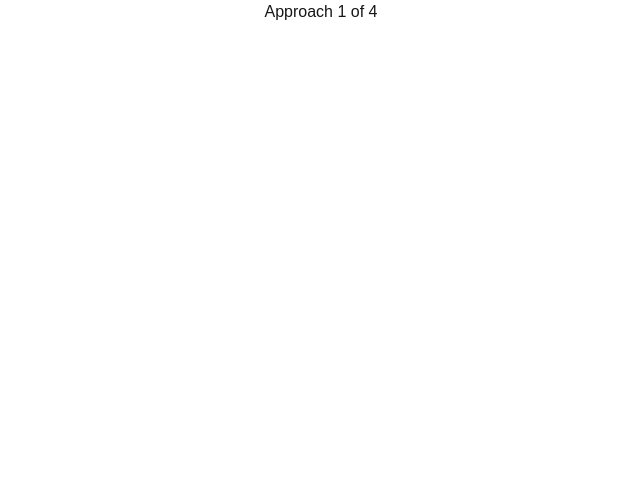
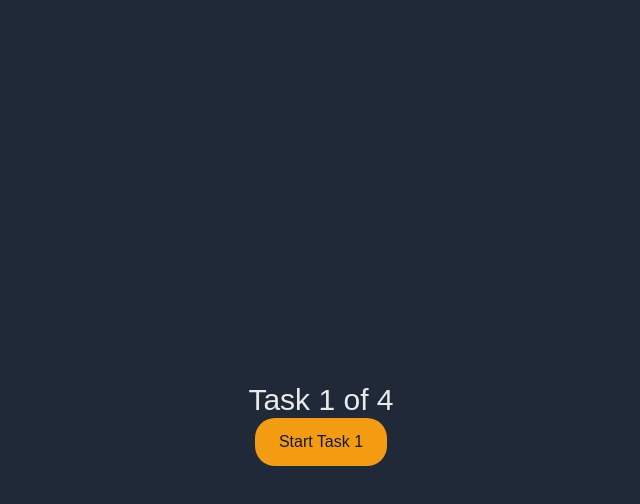
Before and after one commit to Ashutoshkr23/brightmindslab, a Next.js app: page /quiz in a window 1280 px wide. Shown: the top 504 px of the page, without its empty margins (319-959 px from the left). Built offline with nearby package versions, Linux system fonts and the light colour scheme.

Commit message:
ui changes

```diff
--- a/Components/QuizClient.tsx
+++ b/Components/QuizClient.tsx
@@ -112,7 +112,7 @@ const QuizClient: React.FC = () => {
 
   if (showResult) {
     return (
-      <div className="flex flex-col gap-4 items-center">
+      <div className="flex flex-col gap-4 bg-background items-center">
         <p className="text-3xl font-bold text-Dark-blue">
           Score: {score} / {QUESTIONS_PER_APPROACH}
         </p>
@@ -139,26 +139,30 @@ const QuizClient: React.FC = () => {
 
   if (!started) {
     return (
-      <div className="flex flex-col gap-4 items-center">
-        <p className="text-xl text-gray-600">Approach {approachIndex + 1} of {generators.length}</p>
-        <button
-          onClick={startApproach}
-          className="bg-Dark-blue text-white text-2xl px-6 py-3 rounded-xl"
-        >
-          Start Approach {approachIndex + 1}
-        </button>
-      </div>
+      <div className="flex flex-col items-center justify-center min-h-screen bg-background mt-32 gap-y-32">
+  <p className="text-3xl text-light text-center">
+    Task {approachIndex + 1} of {generators.length}
+  </p>
+
+  <button
+    onClick={startApproach}
+    className="bg-primary text-dark mt-32 text-2xl md:text-3xl px-6 py-3 rounded-xl shadow hover:bg-[#e08e0b] transition"
+  >
+    Start Task {approachIndex + 1}
+  </button>
+</div>
+
     );
   }
 
   return (
-    <div className="flex flex-col gap-6 items-center justify-center p-4">
+    <div className="flex flex-col gap-6 items-center bg-background  justify-center p-4">
       <p className="text-xl text-Dark-blue font-semibold">
         Approach {approachIndex + 1} | Question {questionNumber} /{" "}
         {QUESTIONS_PER_APPROACH}
       </p>
       <p className="text-sm text-gray-600">Time: {formatTime(elapsedTime)}</p>
-      <div className="flex items-center gap-6">
+      <div className="flex  flex-col items-center gap-6">
         <p className="text-3xl font-bold select-none text-Black">
           {number1} {operator} {number2} = ?
         </p>
@@ -166,7 +170,7 @@ const QuizClient: React.FC = () => {
           type="number"
           value={tempAnswer ?? ""}
           onChange={handleChange}
-          className="border-2 border-Dark-blue text-3xl text-center w-24 rounded focus:outline-none focus:ring-2 focus:ring-Dark-blue/50"
+          className="border-2 border-Dark-blue text-black text-3xl text-center w-24 rounded focus:outline-none focus:ring-2 focus:ring-Dark-blue/50"
           autoFocus
         />
       </div>
--- a/app/challenge/page.tsx
+++ b/app/challenge/page.tsx
@@ -1,7 +1,11 @@
-// app/challenge/page.tsx
-import Link from 'next/link';
+import Link from "next/link";
 
+// Total challenge days
 const TOTAL_DAYS = 30;
+
+// Get today's date
+const today = new Date();
+const currentDay = today.getDate(); // Example: 2 if it's June 2
 
 export default function ChallengePage() {
   const days = Array.from({ length: TOTAL_DAYS }, (_, i) => i + 1);
@@ -12,10 +16,15 @@ export default function ChallengePage() {
         <h1 className="text-3xl md:text-4xl font-bold text-primary text-center mb-6">
           30-Day Challenge
         </h1>
-        <p className="text-center text-light mb-8">Select a day to start your mental maths mastery journey!</p>
+        <p className="text-center text-light mb-8">
+          Select a day to start your mental maths mastery journey!
+        </p>
 
         <div className="space-y-4">
-          {days.map((day) => (
+          {days.map((day) => {
+            const isUnlocked = day <= currentDay;
+
+            return isUnlocked ? (
               <Link
                 key={day}
                 href={`/quiz?day=${day}`}
@@ -26,7 +35,18 @@ export default function ChallengePage() {
                   <span className="text-sm text-light/70">Start</span>
                 </div>
               </Link>
-          ))}
+            ) : (
+              <div
+                key={day}
+                className="block w-full bg-muted border border-muted-foreground px-6 py-3 rounded-xl opacity-50 cursor-not-allowed"
+              >
+                <div className="flex justify-between items-center">
+                  <span className="text-lg font-semibold">Day {day}</span>
+                  <span className="text-sm text-muted-foreground">Locked 🔒</span>
+                </div>
+              </div>
+            );
+          })}
         </div>
       </div>
     </main>
--- a/app/quiz/page.tsx
+++ b/app/quiz/page.tsx
@@ -4,8 +4,11 @@ import React, { Suspense } from "react";
 import QuizClient from "@/Components/QuizClient";
 export default function QuizPage() {
   return (
-    <Suspense fallback={<div>Loading...</div>}>
+    <Suspense  fallback={<div>Loading...</div>}>
+      <div className="min-h-screen bg-background text-light p-6">
       <QuizClient />
+      </div>
+
     </Suspense>
   );
 }
```
Lines whose indentation alone changed are shown as unchanged.
